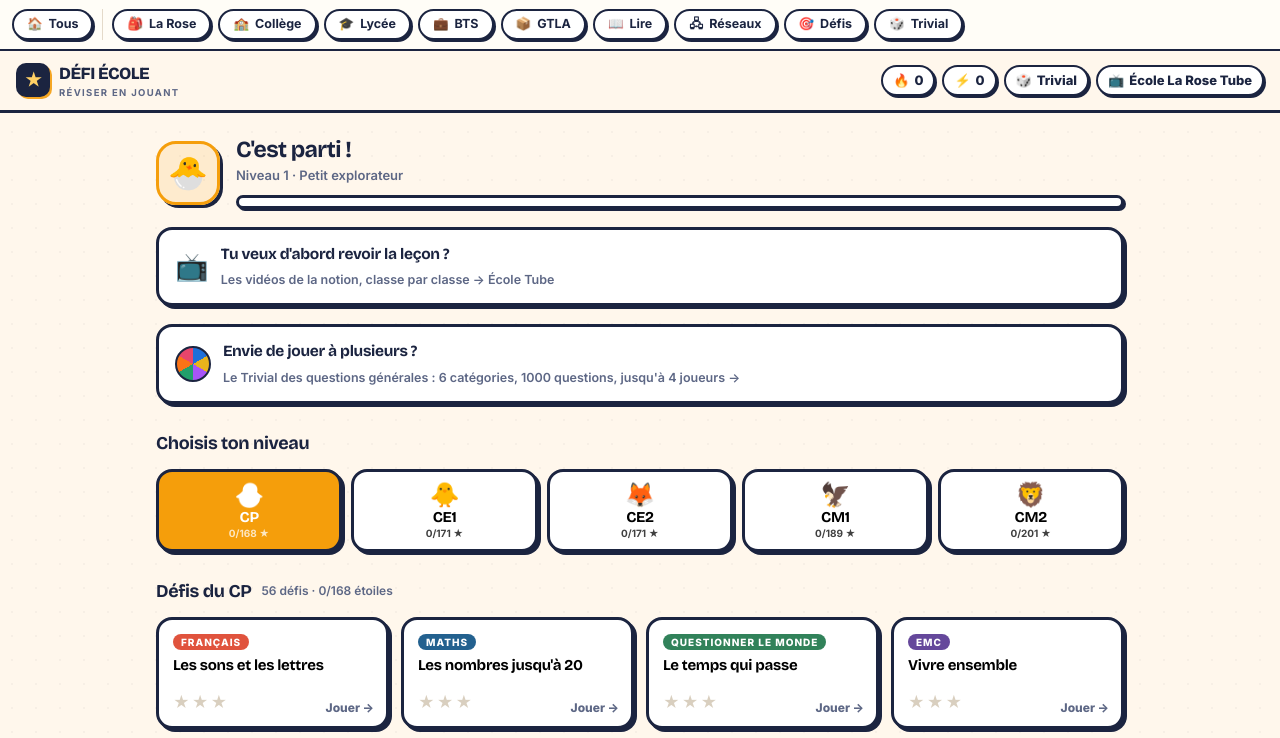
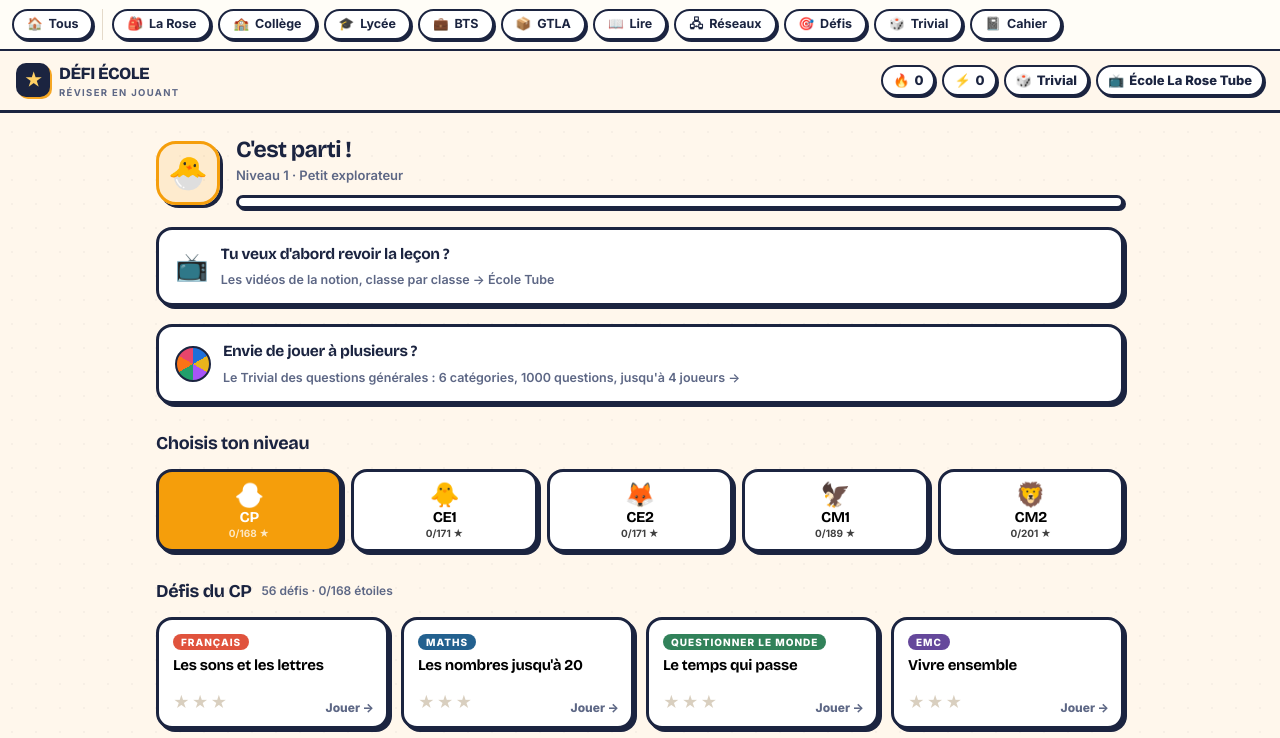
Before and after one commit to hassanijacques-boop/defi-ecole, a plain HTML site: page index.html in a window 1280 px wide. Shown: the top 738 px of the page. Drawn offline with nearby package versions, Linux system fonts and the light colour scheme.

Commit message:
Nav : pastille Cahier

```diff
--- a/index.html
+++ b/index.html
@@ -193,7 +193,7 @@ if ("serviceWorker" in navigator) {
   background:linear-gradient(90deg,rgba(255,253,247,0),#FFFDF7 78%);border-radius:0}
 @media(max-width:620px){.tubebar{padding:8px 10px;gap:6px}.tubebar a{padding:6px 11px;font-size:11.5px}}
 </style>
-<nav class="tubebar" aria-label="Navigation entre les sites"><a href="https://hassanijacques-boop.github.io/tube/" title="l'ensemble des niveaux"><span class="num">🏠</span>Tous</a><span class="sep"></span><a href="https://hassanijacques-boop.github.io/ecoletube/" title="CP → CM2 — école La Rose"><span class="num">🎒</span>La Rose</a><a href="https://hassanijacques-boop.github.io/college-tube/" title="6e → 3e"><span class="num">🏫</span>Collège</a><a href="https://hassanijacques-boop.github.io/lycee-tube/" title="2de → Tle"><span class="num">🎓</span>Lycée</a><a href="https://hassanijacques-boop.github.io/bts-tube/" title="GME"><span class="num">💼</span>BTS</a><a href="https://hassanijacques-boop.github.io/gtla-tube/" title="BTS GTLA"><span class="num">📦</span>GTLA</a><a href="https://hassanijacques-boop.github.io/lire/" title="Les classiques, à voix haute"><span class="num">📖</span>Lire</a><a href="https://hassanijacques-boop.github.io/reseaux-tube/" title="TSRS"><span class="num">🖧</span>Réseaux</a><a href="https://hassanijacques-boop.github.io/defi-ecole/" on aria-current="page" title="réviser en jouant"><span class="num">🎯</span>Défis</a><a href="https://hassanijacques-boop.github.io/defi-ecole/trivial.html" title="Le Trivial des questions générales"><span class="num">🎲</span>Trivial</a><span class="fade"></span></nav>
+<nav class="tubebar" aria-label="Navigation entre les sites"><a href="https://hassanijacques-boop.github.io/tube/" title="l'ensemble des niveaux"><span class="num">🏠</span>Tous</a><span class="sep"></span><a href="https://hassanijacques-boop.github.io/ecoletube/" title="CP → CM2 — école La Rose"><span class="num">🎒</span>La Rose</a><a href="https://hassanijacques-boop.github.io/college-tube/" title="6e → 3e"><span class="num">🏫</span>Collège</a><a href="https://hassanijacques-boop.github.io/lycee-tube/" title="2de → Tle"><span class="num">🎓</span>Lycée</a><a href="https://hassanijacques-boop.github.io/bts-tube/" title="GME"><span class="num">💼</span>BTS</a><a href="https://hassanijacques-boop.github.io/gtla-tube/" title="BTS GTLA"><span class="num">📦</span>GTLA</a><a href="https://hassanijacques-boop.github.io/lire/" title="Les classiques, à voix haute"><span class="num">📖</span>Lire</a><a href="https://hassanijacques-boop.github.io/reseaux-tube/" title="TSRS"><span class="num">🖧</span>Réseaux</a><a href="https://hassanijacques-boop.github.io/defi-ecole/" on aria-current="page" title="réviser en jouant"><span class="num">🎯</span>Défis</a><a href="https://hassanijacques-boop.github.io/defi-ecole/trivial.html" title="Le Trivial des questions générales"><span class="num">🎲</span>Trivial</a><span class="fade"></span><a href="https://hassanijacques-boop.github.io/cahier/" title="Fiches d'exercices"><span class="num">📓</span>Cahier</a></nav>
 
 <div class="top">
   <div class="logo"><span class="mk">★</span><span>DÉFI ÉCOLE<small>réviser en jouant</small></span></div>
```
Also changed, not shown: trivial.html (+1 -1 lines).
